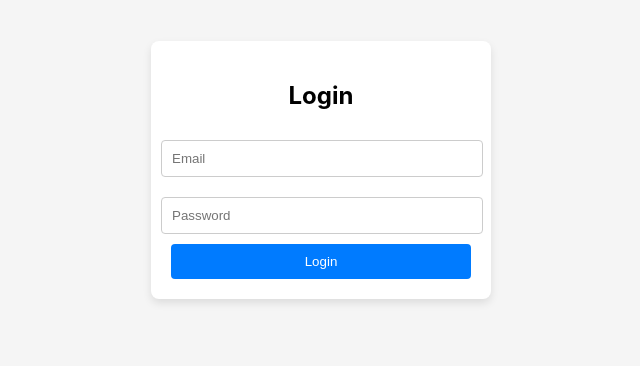
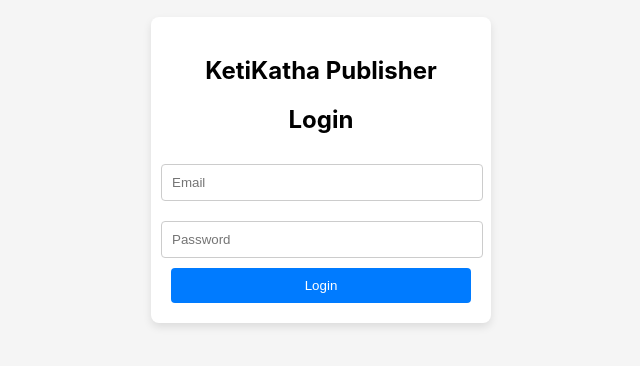
Before and after one commit to RavinduDilshan/keti_katha_publisher, a React (Create React App) app: page / in a window 1280 px wide. Shown: the part 230-596 px from the top of the page, without its empty margins (319-959 px from the left). Built offline with nearby package versions, Linux system fonts and the light colour scheme; no server answers.

Commit message:
login screen header title changed

```diff
--- a/src/screens/LoginScreen.jsx
+++ b/src/screens/LoginScreen.jsx
@@ -20,6 +20,7 @@
   return (
     <div style={styles.container}>
       <form style={styles.form} onSubmit={handleLogin}>
+      <h2 style={styles.title}>KetiKatha Publisher</h2>
         <h2 style={styles.title}>Login</h2>
         {error && <p style={styles.error}>{error}</p>}
         <input
```
